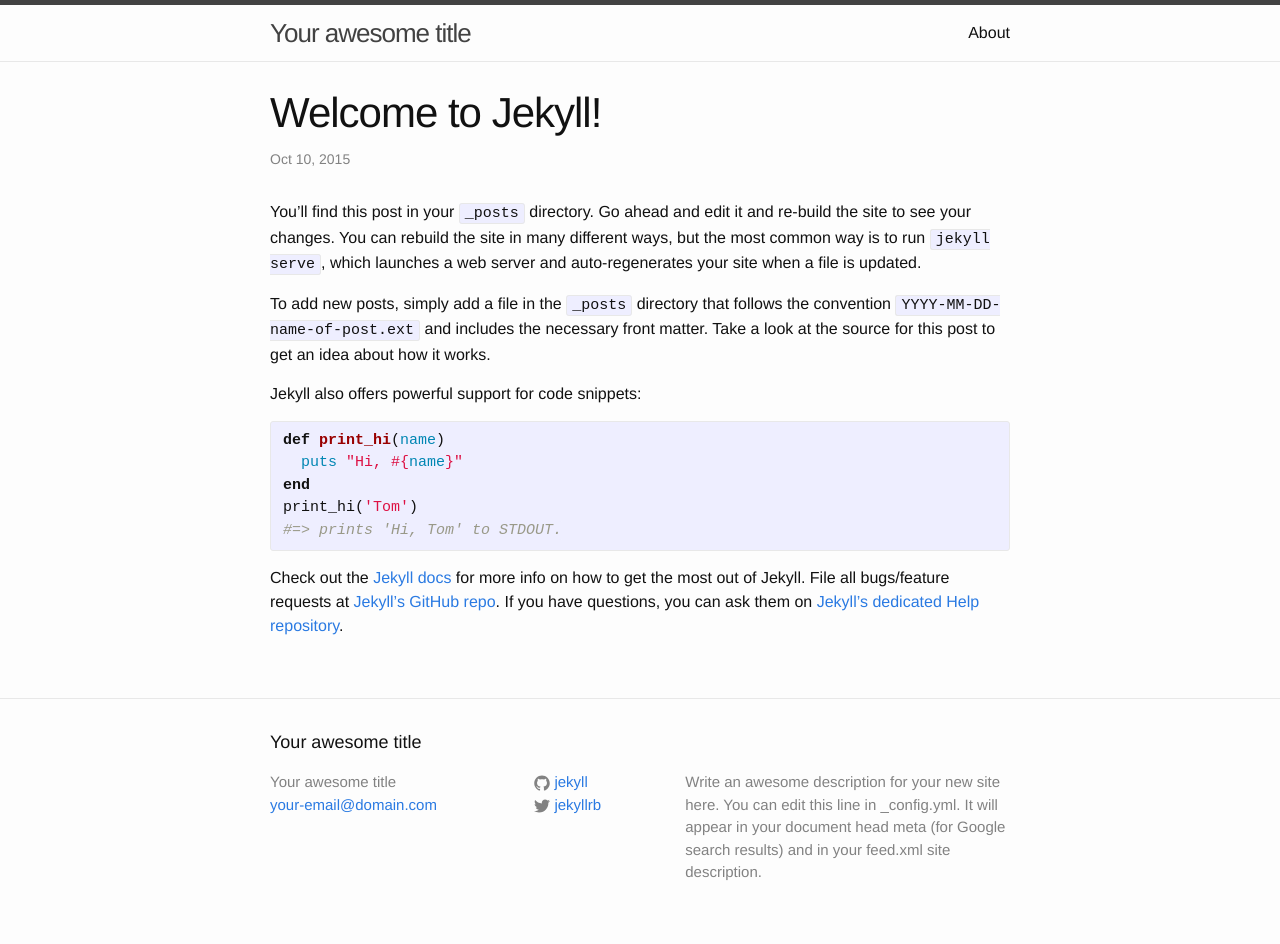
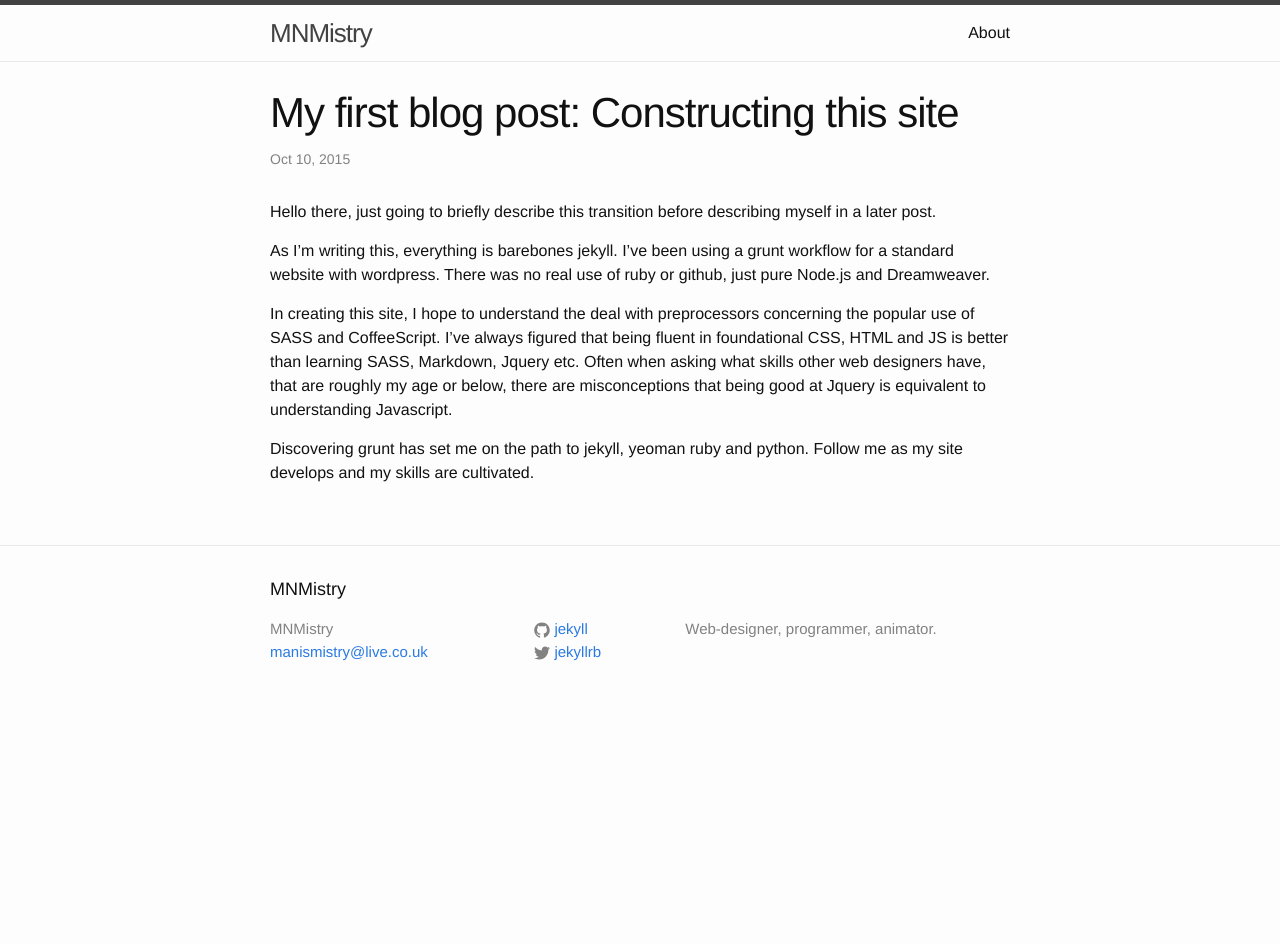
Before and after one commit to Net-Slayer/Net-Slayer.github.io, a Jekyll site: the page built from _posts/2015-10-10-welcome-to-jekyll.markdown, in a window 1280 px wide. Built offline with Jekyll 4.4.1, drawn with Linux system fonts in a browser that asks for light colours; after the commit the page ends 900 px from its top, so only the background shows below that.

```diff
--- a/_config.yml
+++ b/_config.yml
@@ -1,14 +1,25 @@
 # Site settings
-title: Your awesome title
-email: your-email@domain.com
+title: MNMistry
+email: manismistry@live.co.uk
 description: > # this means to ignore newlines until "baseurl:"
-  Write an awesome description for your new site here. You can edit this
-  line in _config.yml. It will appear in your document head meta (for
-  Google search results) and in your feed.xml site description.
+  Web-designer, programmer, animator.
 baseurl: "" # the subpath of your site, e.g. /blog/
 url: "http://yourdomain.com" # the base hostname & protocol for your site
 twitter_username: jekyllrb
 github_username:  jekyll
+exclude: [
+.git,
+.gitignore,
+.DS_Store,
+CNAME,
+svg,
+scss,
+.sass-cache,
+package.json,
+Gruntfile.js,
+node_modules,
+readme.md
+]
 
 # Build settings
 markdown: kramdown
--- a/_posts/2015-10-10-welcome-to-jekyll.markdown
+++ b/_posts/2015-10-10-welcome-to-jekyll.markdown
@@ -1,25 +1,13 @@
 ---
 layout: post
-title:  "Welcome to Jekyll!"
+title:  "My first blog post: Constructing this site"
 date:   2015-10-10 14:15:23
-categories: jekyll update
+categories: updates
 ---
-You’ll find this post in your `_posts` directory. Go ahead and edit it and re-build the site to see your changes. You can rebuild the site in many different ways, but the most common way is to run `jekyll serve`, which launches a web server and auto-regenerates your site when a file is updated.
+Hello there, just going to briefly describe this transition before describing myself in a later post.
 
-To add new posts, simply add a file in the `_posts` directory that follows the convention `YYYY-MM-DD-name-of-post.ext` and includes the necessary front matter. Take a look at the source for this post to get an idea about how it works.
+As I'm writing this, everything is barebones jekyll. I've been using a grunt workflow for a standard website with wordpress. There was no real use of ruby or github, just pure Node.js and Dreamweaver.
 
-Jekyll also offers powerful support for code snippets:
+In creating this site, I hope to understand the deal with preprocessors concerning the popular use of SASS and CoffeeScript. I've always figured that being fluent in foundational CSS, HTML and JS is better than learning SASS, Markdown, Jquery etc. Often when asking what skills other web designers have, that are roughly my age or below, there are misconceptions that being good at Jquery is equivalent to understanding Javascript.
 
-{% highlight ruby %}
-def print_hi(name)
-  puts "Hi, #{name}"
-end
-print_hi('Tom')
-#=> prints 'Hi, Tom' to STDOUT.
-{% endhighlight %}
-
-Check out the [Jekyll docs][jekyll] for more info on how to get the most out of Jekyll. File all bugs/feature requests at [Jekyll’s GitHub repo][jekyll-gh]. If you have questions, you can ask them on [Jekyll’s dedicated Help repository][jekyll-help].
-
-[jekyll]:      http://jekyllrb.com
-[jekyll-gh]:   https://github.com/jekyll/jekyll
-[jekyll-help]: https://github.com/jekyll/jekyll-help
+Discovering grunt has set me on the path to jekyll, yeoman ruby and python. Follow me as my site develops and my skills are cultivated.
```
Also changed, not shown: 1 other file.
